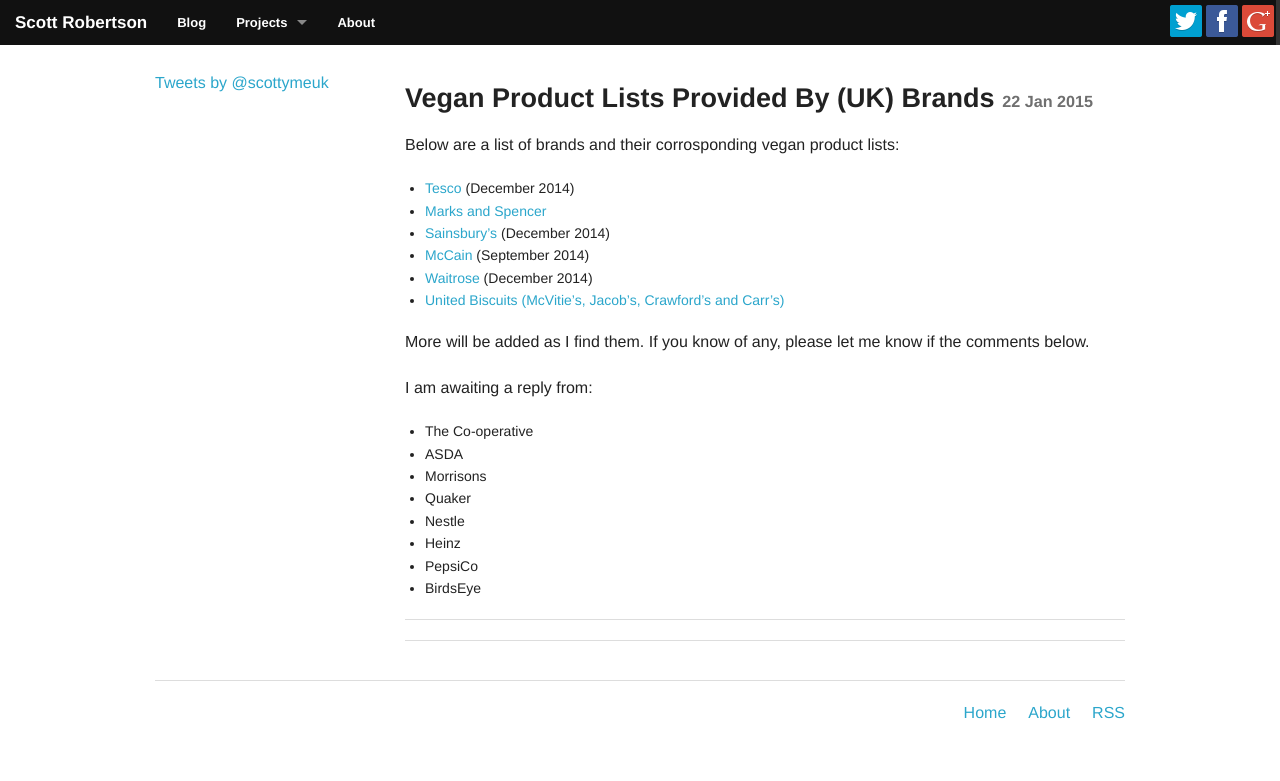
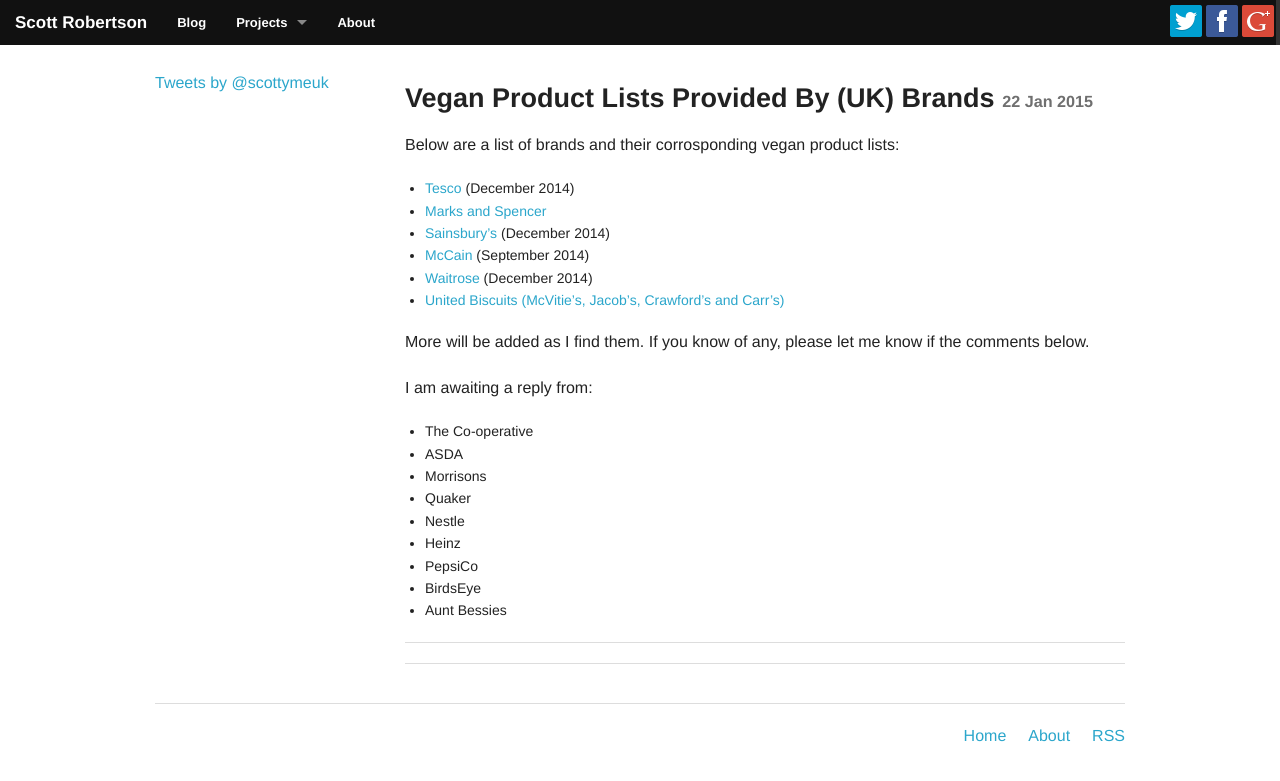
Before and after one commit to scottrobertson/scottrobertson.me, a Jekyll site: the page built from _posts/2015-01-22-uk-brands-vegan-lists.markdown, in a window 1280 px wide. Shown: the top 781 px of the page. Built offline with Jekyll 4.4.1, drawn with Linux system fonts in a browser that asks for light colours; nearby versions of some CDN libraries; Markdown is read by kramdown in place of the engine named in the settings; comment, search, counter and statistics services are not loaded.

Commit message:
Waiting for Aunt Bessies

```diff
--- a/_posts/2015-01-22-uk-brands-vegan-lists.markdown
+++ b/_posts/2015-01-22-uk-brands-vegan-lists.markdown
@@ -26,3 +26,4 @@
 - Heinz
 - PepsiCo
 - BirdsEye
+- Aunt Bessies
```
